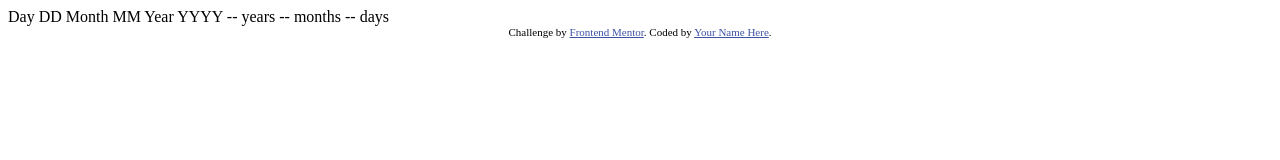
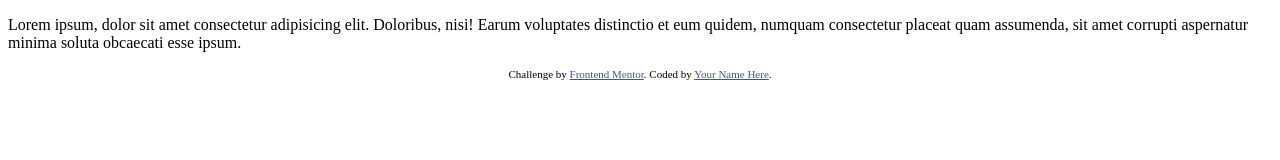
Before and after one commit to Maxmillian-Muiruri/ageTracking, a plain HTML site: page index.html in a window 1280 px wide. Drawn offline with Linux system fonts and the light colour scheme.

Commit message:
add html sceleton

```diff
--- a/index.html
+++ b/index.html
@@ -15,20 +15,7 @@
   </style>
 </head>
 <body>
-
-  Day
-  DD
-
-  Month
-  MM
-
-  Year
-  YYYY
-
-  -- years
-  -- months
-  -- days
-
+  <p>Lorem ipsum, dolor sit amet consectetur adipisicing elit. Doloribus, nisi! Earum voluptates distinctio et eum quidem, numquam consectetur placeat quam assumenda, sit amet corrupti aspernatur minima soluta obcaecati esse ipsum.</p>
   <div class="attribution">
     Challenge by <a href="https://www.frontendmentor.io?ref=challenge" target="_blank">Frontend Mentor</a>.
     Coded by <a href="#">Your Name Here</a>.
```
